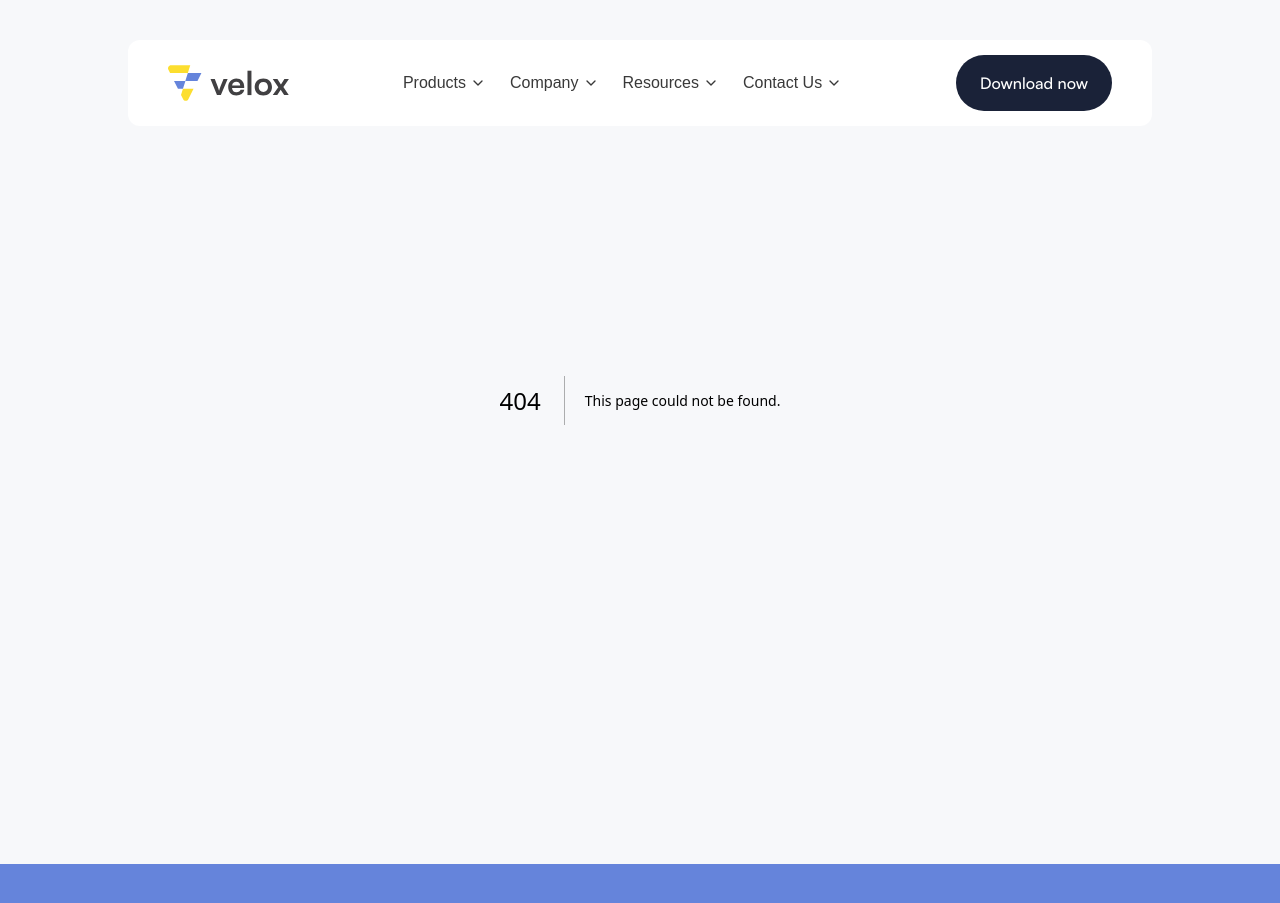
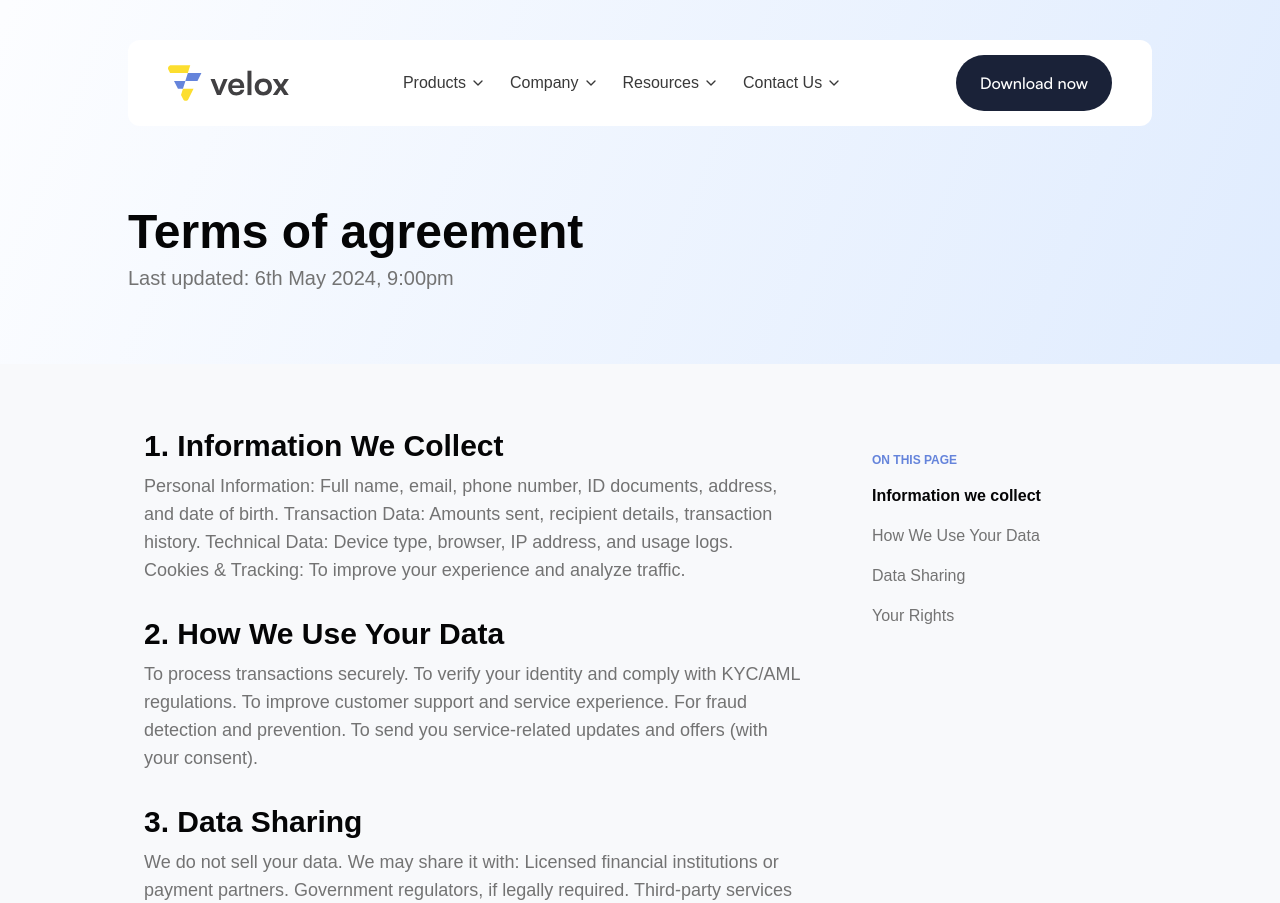
Before and after one commit to veloxpayments/velox-website, a Next.js app: page /terms in a window 1280 px wide. Before the commit this address had no page. Shown: the top 903 px of the page. Built offline with nearby package versions, Linux system fonts and the light colour scheme; a web font is replaced by a local one.

Commit message:
feat(UI): Add Terms of agreement page

```diff
--- /dev/null
+++ b/src/app/terms/page.tsx
@@ -0,0 +1,65 @@
+
+import React from "react";
+
+const Terms = () => {
+  return (
+    <div className="w-full min-h-screen bg-[#f8f9fb] font-satoshi">
+      {/* Header Section */}
+      <header className="px-4 md:px-8 bg-white w-full pb-8 md:pb-16 relative [background:linear-gradient(292deg,_#E0ECFE_0.55%,_#FCFDFF_99.45%)]">
+        <div className="max-w-5xl mx-auto w-full px-4 md:px-0">
+          <div className="flex flex-col items-start justify-center pt-52 pb-0">
+            <h1 className="text-[#050506] text-3xl md:text-5xl font-bold mb-2 text-left">Terms of agreement</h1>
+            <p className="text-[#737373] text-lg md:text-xl mb-2 lg:text-left">Last updated: 6th May 2024, 9:00pm</p>
+          </div>
+        </div>
+      </header>
+
+      {/* Main Content Section */}
+     <section className="w-full px-4 md:px-8 bg-[#F8F9FB]">
+         <main className="max-w-5xl mx-auto w-full py-8 md:py-16 px-4 flex flex-col md:flex-row gap-12">
+        {/* Main Terms Content */}
+        <section className="flex-1">
+          <div className="mb-8" id="info-collect">
+            <h2 className="text-[#050506] text-2xl md:text-3xl font-semibold mb-2">1. Information We Collect</h2>
+            <p className="text-[#737373] text-base md:text-lg mb-4">Personal Information: Full name, email, phone number, ID documents, address, and date of birth. Transaction Data: Amounts sent, recipient details, transaction history. Technical Data: Device type, browser, IP address, and usage logs. Cookies & Tracking: To improve your experience and analyze traffic.</p>
+          </div>
+          <div className="mb-8" id="use-data">
+            <h2 className="text-[#050506] text-2xl md:text-3xl font-semibold mb-2">2. How We Use Your Data</h2>
+            <p className="text-[#737373] text-base md:text-lg mb-4">To process transactions securely. To verify your identity and comply with KYC/AML regulations. To improve customer support and service experience. For fraud detection and prevention. To send you service-related updates and offers (with your consent).</p>
+          </div>
+          <div className="mb-8" id="data-sharing">
+            <h2 className="text-[#050506] text-2xl md:text-3xl font-semibold mb-2">3. Data Sharing</h2>
+            <p className="text-[#737373] text-base md:text-lg mb-4">We do not sell your data. We may share it with: Licensed financial institutions or payment partners. Government regulators, if legally required. Third-party services for identity verification or analytics (under strict agreements).</p>
+          </div>
+          <div className="mb-8" id="your-rights">
+            <h2 className="text-[#050506] text-2xl md:text-3xl font-semibold mb-2">4. Your Rights</h2>
+            <p className="text-[#737373] text-base md:text-lg mb-4">Access, correct, or delete your data. Opt-out of marketing communications. Withdraw consent (where applicable).</p>
+          </div>
+        </section>
+        {/* Sidebar Navigation */}
+        <aside className="w-full md:w-72 flex-shrink-0 hidden md:block">
+          <div className="p-6 mb-6">
+            <h3 className="text-[#6584db] text-xs font-semibold uppercase mb-4">On this page</h3>
+            <ul className="space-y-4">
+              <li>
+                <a href="#info-collect" className="text-[#050506] font-bold text-base hover:text-[#6584db] transition-colors">Information we collect</a>
+              </li>
+              <li>
+                <a href="#use-data" className="text-[#737373] text-base hover:text-[#6584db] transition-colors">How We Use Your Data</a>
+              </li>
+              <li>
+                <a href="#data-sharing" className="text-[#737373] text-base hover:text-[#6584db] transition-colors">Data Sharing</a>
+              </li>
+              <li>
+                <a href="#your-rights" className="text-[#737373] text-base hover:text-[#6584db] transition-colors">Your Rights</a>
+              </li>
+            </ul>
+          </div>
+        </aside>
+      </main>
+     </section>
+    </div>
+  );
+};
+
+export default Terms;
```
